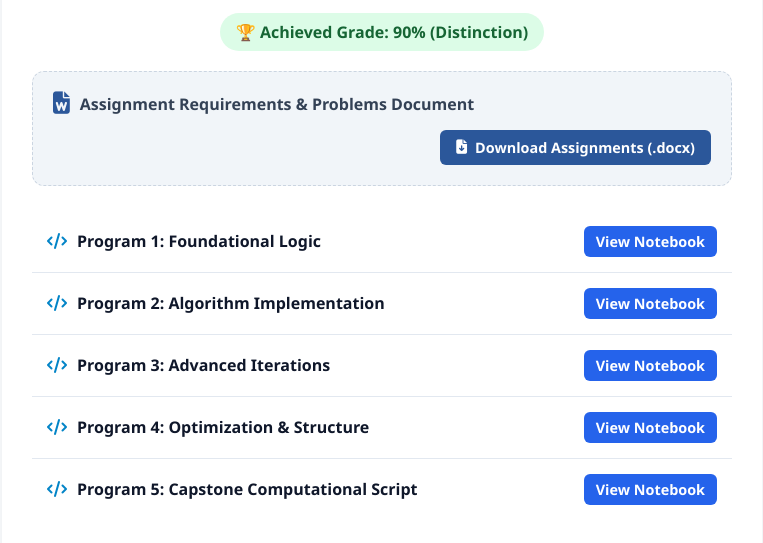
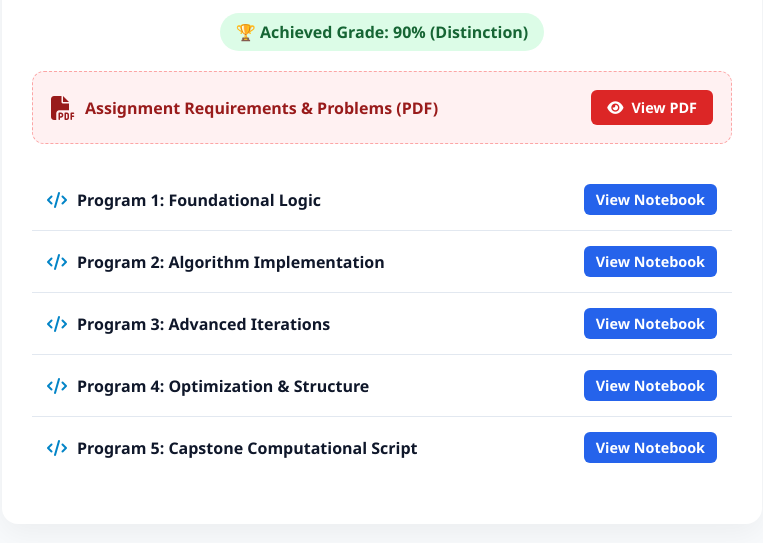
Before and after one commit to mabualsaud/MSc-Programming-Algorithms-Python, a plain HTML site: page index.html in a window 1280 px wide. Shown: the part 183-726 px from the top of the page, without its empty margins (258-1021 px from the left). Drawn offline with Linux system fonts and the light colour scheme; a web font is replaced by a local one.

Commit message:
Update index.html

```diff
--- a/index.html
+++ b/index.html
@@ -4,7 +4,7 @@
     <meta charset="UTF-8">
     <meta name="viewport" content="width=device-width, initial-scale=1.0">
     <title>MSc Software Engineering - Programming &amp; Algorithms</title>
-    <link href="https://fonts.googleapis.com/css2?family=Segoe+UI:wght=400;600;700&amp;display=swap" rel="stylesheet">
+    <link href="https://fonts.googleapis.com/css2?family=Segoe+UI:wght@400;600;700&amp;display=swap" rel="stylesheet">
     <link rel="stylesheet" href="https://cdnjs.cloudflare.com/ajax/libs/font-awesome/6.5.1/css/all.min.css">
     <style>
         body { font-family: 'Segoe UI', sans-serif; background: #f8fafc; color: #0f172a; padding: 40px 20px; text-align: center; }
@@ -12,15 +12,11 @@
         h1 { color: #1e3a8a; font-size: 2rem; margin-bottom: 10px; }
         .grade { background: #dcfce7; color: #166534; padding: 8px 16px; border-radius: 20px; font-weight: bold; display: inline-block; margin-bottom: 20px; }
 
-        /* صندوق مستند الأسئلة المطور */
-        .doc-box { background: #f1f5f9; border: 1px dashed #cbd5e1; padding: 20px; border-radius: 12px; margin-bottom: 25px; text-align: left; }
-        .doc-info { display: flex; align-items: center; gap: 10px; color: #334155; font-weight: 600; margin-bottom: 15px; }
-        .doc-buttons { display: flex; gap: 10px; justify-content: flex-end; }
-        .doc-btn { text-decoration: none; padding: 8px 16px; border-radius: 6px; font-size: 0.9rem; font-weight: 600; transition: 0.2s; display: flex; align-items: center; gap: 8px; }
-        .btn-view { background: #0284c7; color: white; }
-        .btn-view:hover { background: #0369a1; }
-        .btn-download { background: #16a34a; color: white; }
-        .btn-download:hover { background: #15803d; }
+        /* صندوق مستند الأسئلة PDF المطور */
+        .pdf-box { background: #fff1f2; border: 1px dashed #fca5a5; padding: 18px; border-radius: 12px; margin-bottom: 25px; display: flex; justify-content: space-between; align-items: center; text-align: left; }
+        .pdf-info { display: flex; align-items: center; gap: 10px; color: #991b1b; font-weight: 600; }
+        .pdf-btn { background: #dc2626; color: white; text-decoration: none; padding: 8px 16px; border-radius: 6px; font-size: 0.9rem; font-weight: 600; transition: 0.2s; display: flex; align-items: center; gap: 8px; }
+        .pdf-btn:hover { background: #b91c1c; }
 
         .list-group { text-align: left; list-style: none; padding: 0; }
         .list-group li { padding: 15px; border-bottom: 1px solid #e2e8f0; display: flex; justify-content: space-between; align-items: center; }
@@ -37,14 +33,12 @@
     <p style="color: #475569; font-weight: 600;">City, University of London - Module 1</p>
     <div class="grade">🏆 Achieved Grade: 90% (Distinction)</div>
 
-  <div class="doc-box">
-        <div class="doc-info">
-            <i class="fa-solid fa-file-word" style="color: #2b579a; font-size: 1.4rem;"></i>
-            <span>Assignment Requirements &amp; Problems Document</span>
+    <div class="pdf-box">
+        <div class="pdf-info">
+            <i class="fa-solid fa-file-pdf" style="font-size: 1.5rem;"></i>
+            <span>Assignment Requirements &amp; Problems (PDF)</span>
         </div>
-        <div class="doc-buttons">
-            <a href="Assignments.docx" class="doc-btn btn-download" style="background: #2b579a;"><i class="fa-solid fa-file-arrow-down"></i> Download Assignments (.docx)</a>
-        </div>
+        <a href="assignments.pdf" target="_blank" class="pdf-btn"><i class="fa-solid fa-eye"></i> View PDF</a>
     </div>
 
     <ul class="list-group">
```
